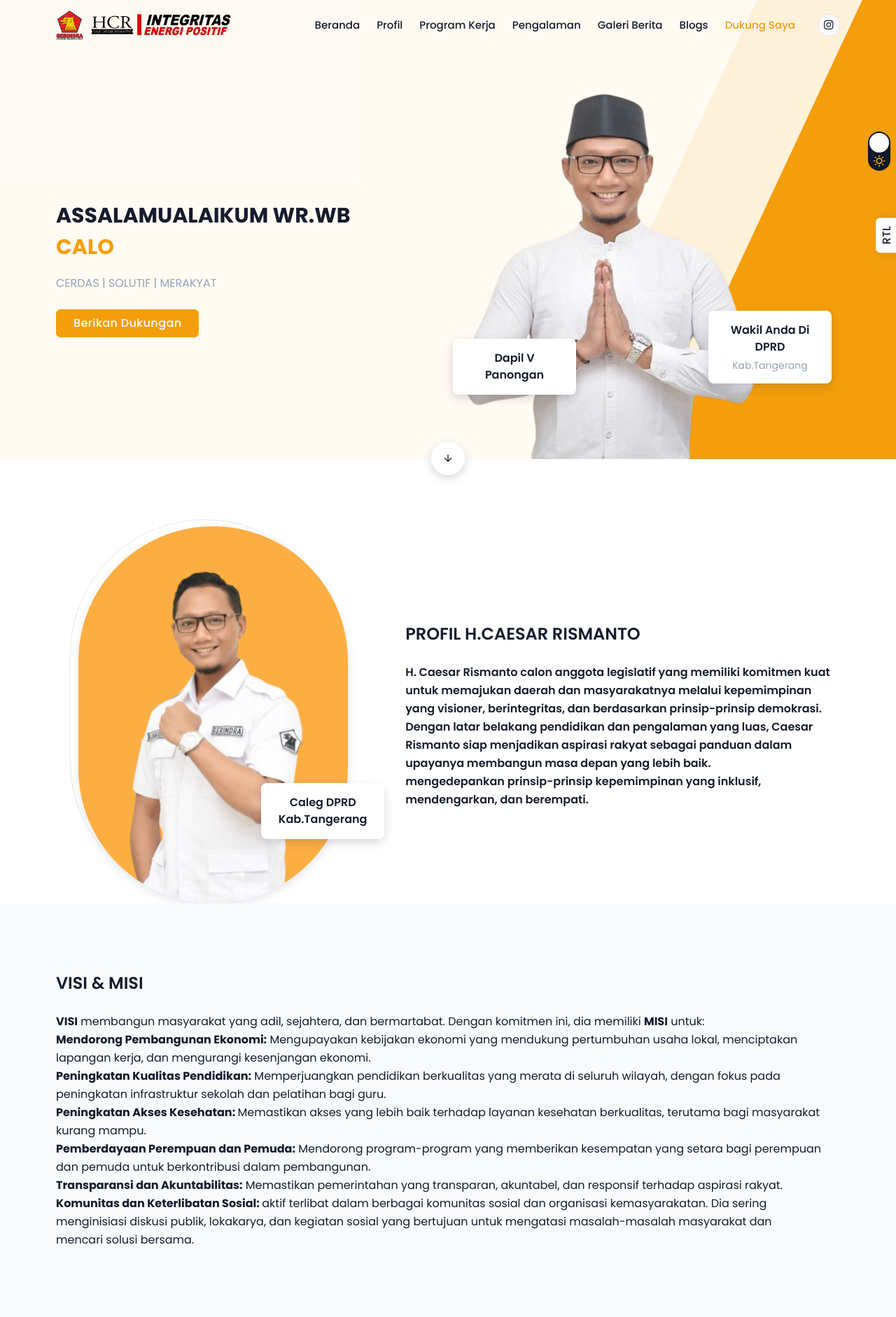
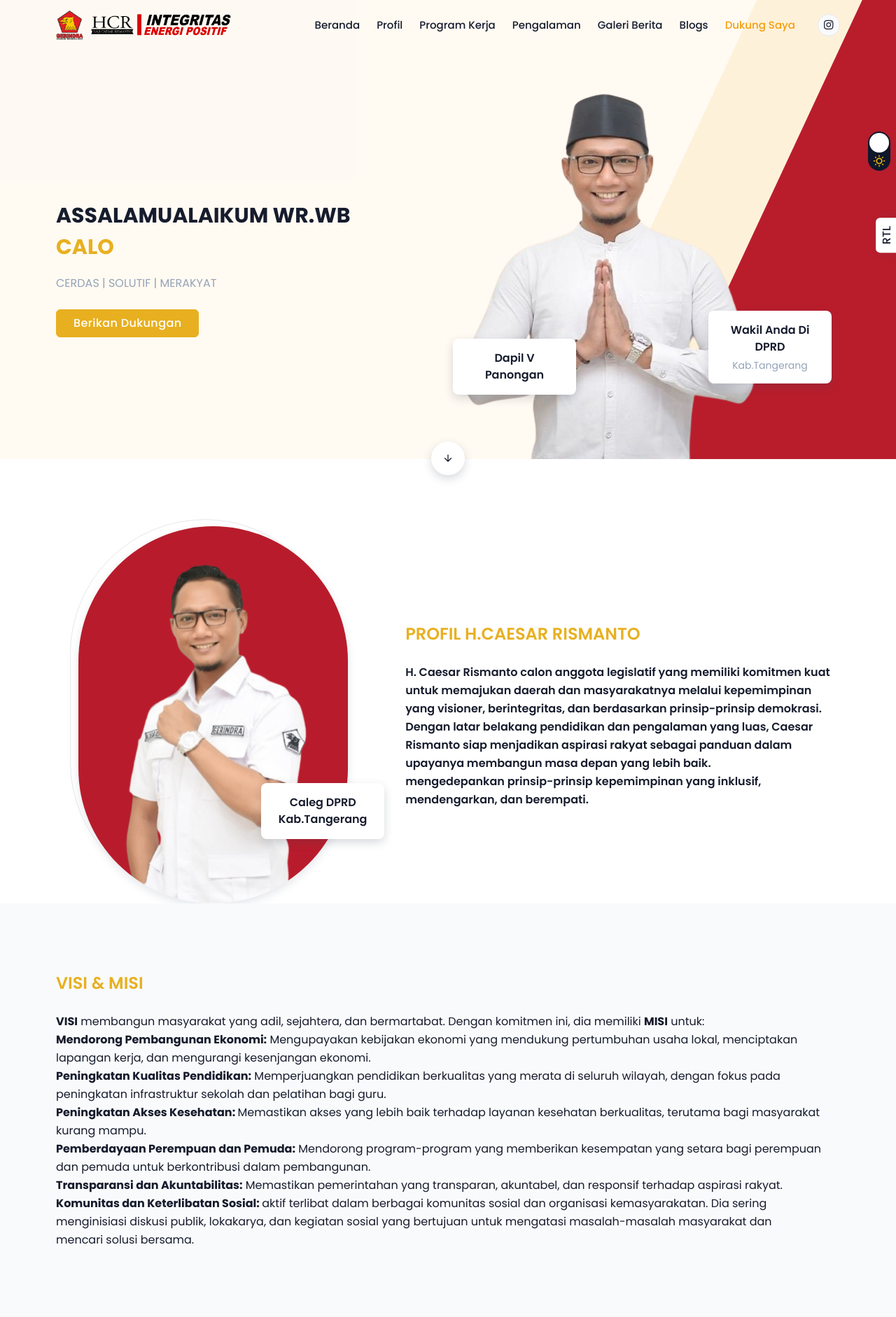
Before and after one commit to PKL-SMK/website-caleg, a PHP site: page / in a window 1280 px wide. Shown: the top 1882 px of the page at 70% size. Run offline with PHP 8.4, Linux system fonts and the light colour scheme.

Commit message:
merubah dan mencocokan warna web

```diff
--- a/assets/css/hcr.css
+++ b/assets/css/hcr.css
@@ -2,12 +2,35 @@
     color : #fff !important;
     background-color: #fcd000 !important
 }
+*/
+.text-amber-500{
+    color : #E8B020 !important;
 
-.text-amber-500{
-    color : #E61C25 !important;
-    font-family: 'Roboto Mono', monospace;
 }
-*/
+
 .personal-wrapper::before {
-background-color: #E61C25;
+background-color: #B91D2C;
 }
+.bg-amber-500 {
+    --tw-bg-opacity: 1!important;
+    background-color: #E8B020 !important;
+}
+
+.bg-slate-900\/70 {
+    background-color:  #B91D2C !important;
+}
+.bg-dark-footer {
+    --tw-bg-opacity: 1!important;
+    background-color:#E8B020 !important;
+}
+.border-slate-800 {
+    --tw-border-opacity: 1!important;
+    border-color: #E8B020 !important;
+}
+.border-amber-500 {
+    --tw-border-opacity: 1!important;
+    border-color:  #E8B020 !important;
+}
+.bg-amber-500\/5 {
+    background-color: rgb(245 158 11 / .05)!important;
+}
--- a/index.php
+++ b/index.php
@@ -28,8 +28,8 @@
         <link rel="preconnect" href="https://fonts.googleapis.com">
 <link rel="preconnect" href="https://fonts.gstatic.com" crossorigin>
 <link href="https://fonts.googleapis.com/css2?family=Roboto+Mono:ital@1&display=swap" rel="stylesheet">
-        <link rel="stylesheet" href="assets/css/hcr.css">
-        -->
+
+        --><link rel="stylesheet" href="assets/css/hcr.css">
 <style>
 
 </style>
@@ -160,7 +160,7 @@
                     <div class="lg:col-span-5 lg:px-8">
                         <div class="relative">
                             <div class="absolute inset-0 border dark:border-gray-800 rounded-full -mt-[10px] -ms-3 h-[100%] w-[100%] -z-1"></div>
-                            <img src="assets/images/caesar2.png" class="rounded-full shadow-md shadow-gray-200 dark:shadow-gray-800" alt="">
+                            <img src="assets/images/kuat4.png" class="rounded-full shadow-md shadow-gray-200 dark:shadow-gray-800" alt="">
 
                             <div class="absolute lg:bottom-20 md:bottom-10 bottom-6 ltr:lg:-right-16 rtl:lg:-left-16 ltr:md:-right-8 rtl:md:-left-8 ltr:right-0 rtl:left-0 p-4 rounded-lg shadow-md dark:shadow-gray-800 bg-white dark:bg-slate-900 m-3 w-44 text-center">
                                 <h6 class="font-semibold">Caleg DPRD Kab.Tangerang</h6>
@@ -172,7 +172,7 @@
 
                     <div class="lg:col-span-7">
                         <div class="lg:ms-5">
-                            <h3 class="mb-6 md:text-2xl text-xl md:leading-normal leading-normal font-semibold">PROFIL H.CAESAR RISMANTO</h3>
+                            <h3 class="mb-6 md:text-2xl text-xl md:leading-normal leading-normal font-semibold" style ="color :  #E8B020 ">PROFIL H.CAESAR RISMANTO</h3>
 
                             <p class="font-semibold">H. Caesar Rismanto calon anggota legislatif yang memiliki komitmen kuat untuk memajukan daerah dan masyarakatnya melalui kepemimpinan yang visioner, berintegritas, dan berdasarkan prinsip-prinsip demokrasi. Dengan latar belakang pendidikan dan pengalaman yang luas, Caesar Rismanto siap menjadikan aspirasi rakyat sebagai panduan dalam upayanya membangun masa depan yang lebih baik.</p>
                             <p class="font-semibold"> mengedepankan prinsip-prinsip kepemimpinan yang inklusif, mendengarkan, dan berempati.</p>
@@ -187,7 +187,7 @@
 
             <section class="relative md:py-24 py-16 bg-gray-50 dark:bg-slate-800" id="service">
                 <div class="container">
-                <h3 class="mb-6 md:text-2xl text-xl md:leading-normal leading-normal font-semibold">VISI & MISI</h3>
+                <h3 class="mb-6 md:text-2xl text-xl md:leading-normal leading-normal font-semibold" style ="color :  #E8B020">VISI & MISI</h3>
 
                 <p><strong>VISI</strong> membangun masyarakat yang adil, sejahtera, dan bermartabat. Dengan komitmen ini, dia memiliki <strong>MISI</strong> untuk:</p>
 
@@ -252,7 +252,7 @@
         <!-- Start -->
         <section class="relative md:py-24 py-16 bg-gray-50 dark:bg-slate-800" id="proker">
             <div class="container">
-                <h3 class="mb-6 md:text-2xl text-xl md:leading-normal leading-normal font-semibold">PROGRAM KERJA</h3>
+                <h3 class="mb-6 md:text-2xl text-xl md:leading-normal leading-normal font-semibold" style ="color :  #E8B020">PROGRAM KERJA</h3>
                 <br>
                 <h3><strong>Program Beasiswa Pendidikan:</strong> Mendirikan program beasiswa untuk siswa berprestasi namun kurang mampu, guna memastikan akses pendidikan berkualitas tanpa hambatan ekonomi</h3>
                 <h3><strong>Klinik Kesehatan Gratis:</strong> Mengadakan klinik kesehatan gratis secara berkala bagi masyarakat kurang mampu, dengan kolaborasi bersama tenaga medis dan rumah sakit setempat.</h3>
@@ -270,7 +270,7 @@
             <div class="absolute inset-0 bg-slate-900/70"></div>
             <div class="container relative">
                 <div class="grid grid-cols-1 pb-8 text-center">
-                    <h3 class="mb-4 md:text-2xl text-xl text-white font-semibold">SUARAKAN ASPIRASI RAKYAT</h3>
+                    <h3 class="mb-4 md:text-2xl text-xl text-white font-semibold" style ="color :  #E8B020">SUARAKAN ASPIRASI RAKYAT</h3>
 
                     <p class="text-white/80 max-w-xl mx-auto text-[15px]">mari kita wujudkan masa depan yang lebih baik dan lebih cerah bersama H.Caesar Rismanto</p>
 
@@ -286,7 +286,7 @@
         <section class="relative md:py-24 py-16 bg-gray-50 dark:bg-slate-800" id="experience">
             <div class="container">
                 <div class="grid grid-cols-1 pb-8 text-center">
-                    <h3 class="mb-6 md:text-2xl text-xl md:leading-normal leading-normal font-semibold">PENGALAMAN BEKERJA</h3>
+                    <h3 class="mb-6 md:text-2xl text-xl md:leading-normal leading-normal font-semibold" >PENGALAMAN BEKERJA</h3>
 
                   <!--  <p class="text-slate-400 max-w-xl mx-auto text-[15px]">H. Caesar Rismanto</p>-->
                 </div><!--end grid-->
@@ -386,7 +386,7 @@
         <section class="relative md:py-24 py-16" id="project">
             <div class="container">
                 <div class="grid grid-cols-1 pb-8 text-center">
-                    <h3 class="mb-6 md:text-2xl text-xl md:leading-normal leading-normal font-semibold">Galeri Berita</h3>
+                    <h3 class="mb-6 md:text-2xl text-xl md:leading-normal leading-normal font-semibold" style ="color :  #E8B020">Galeri Berita</h3>
 
                     <p class="text-slate-400 max-w-xl mx-auto text-[15px]">Informasi mengenai kegiatan Partai Gerindra di beberapa waktu lalu.</p>
                 </div><!--end grid-->
@@ -505,7 +505,7 @@
         <section class="relative md:py-24 py-16 bg-gray-50 dark:bg-slate-800" id="testi">
             <div class="container">
                 <div class="grid grid-cols-1 pb-8 text-center">
-                    <h3 class="mb-6 md:text-2xl text-xl md:leading-normal leading-normal font-semibold">ASPIRASI RAKYAT</h3>
+                    <h3 class="mb-6 md:text-2xl text-xl md:leading-normal leading-normal font-semibold" style ="color :  #E8B020">ASPIRASI RAKYAT</h3>
 
                     <p class="text-slate-400 max-w-xl mx-auto text-[15px]">ulasan tentang H. Caesar Rismanto</p>
                 </div><!--end grid-->
@@ -665,7 +665,7 @@
         <section class="relative md:py-24 py-16" id="blog">
             <div class="container">
                 <div class="grid grid-cols-1 pb-8 text-center">
-                    <h3 class="mb-6 md:text-2xl text-xl md:leading-normal leading-normal font-semibold">Blogs or News</h3>
+                    <h3 class="mb-6 md:text-2xl text-xl md:leading-normal leading-normal font-semibold" style ="color :  #E8B020">Blogs or News</h3>
 
                     <p class="text-slate-400 max-w-xl mx-auto text-[15px]">Obviously I'm a Web Designer. Web Developer with over 7 years of experience. Experienced with all stages of the development.</p>
                 </div><!--end grid-->
@@ -718,7 +718,7 @@
         <section  class="relative md:py-24 py-16 bg-gray-50 dark:bg-slate-800" id="contact">
             <div  class="container">
                 <div class="grid grid-cols-1 pb-8 text-center">
-                    <h3 id ="dukung" class="mb-6 md:text-2xl text-xl md:leading-normal leading-normal font-semibold">Berikan Dukungan</h3>
+                    <h3 id ="dukung" class="mb-6 md:text-2xl text-xl md:leading-normal leading-normal font-semibold" style ="color :  #E8B020">Berikan Dukungan</h3>
                     <p  class="text-slate-400 max-w-xl mx-auto text-[15px]">isi formulir di bawah ini untuk mendukung saya, dan jangan lupa tinggalkan komentar.</p>
                 <div class="grid grid-cols-1 lg:grid-cols-12 md:grid-cols-2 mt-8 items-center gap-[30px]">
                     <div class="lg:col-span-8">
@@ -803,11 +803,11 @@
                     <div class="grid lg:grid-cols-12 md:grid-cols-3 grid-cols-1 items-center">
                         <div class="lg:col-span-3 md:text-start text-center">
                             <a href="#" class="text-[22px] focus:outline-none">
-                                <img src="assets/images/h-black.png" class="mx-auto md:me-auto md:ms-0" alt="">
+                                <img src="assets/images/hcr+burung.png" class="mx-auto md:me-auto md:ms-0" alt="">
                             </a>
                         </div>
-                       <div class="lg:col-span-5 text-center mt-6 md:mt-0">
-                            <p></p> CERDAS | SOLUTIF | MERAKYAT</p>
+                       <div class="lg:col-span-5 text-center mt-6 md:mt-0" style="color : #161C2D">
+                            <p></p><strong> CERDAS | SOLUTIF | MERAKYAT</strong></p>
                         </div>
 
                   <!--      <ul class="lg:col-span-4 list-none md:text-end text-center mt-6 md:mt-0">
```
Also changed, not shown: assets/images/LOGO2.png (added), assets/images/LOGO3.png (added), assets/images/caesar3.png (added), assets/images/caesar4.png (added), assets/images/caesar5.png (added), assets/images/kuat3.png (added), assets/images/kuat4.png (added).
